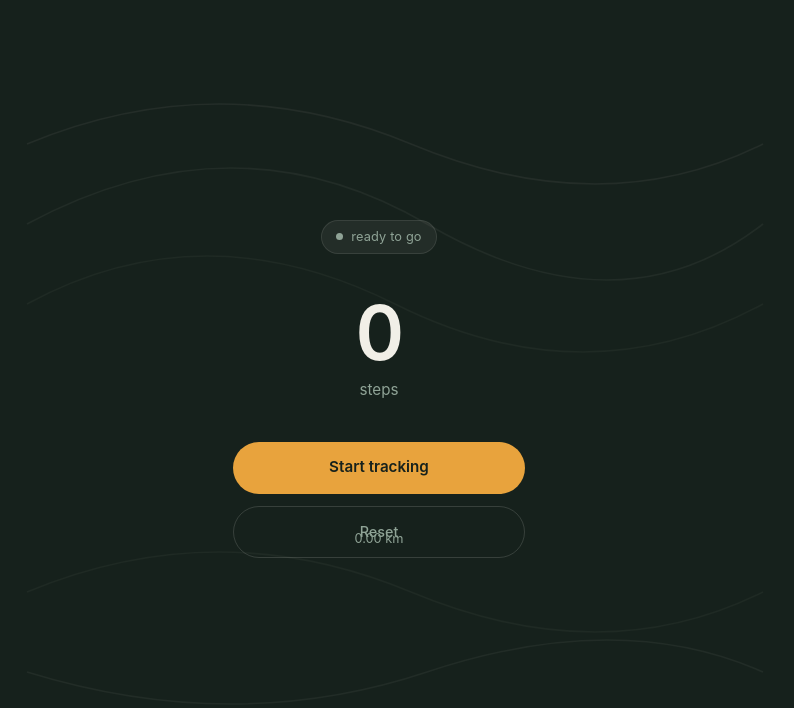
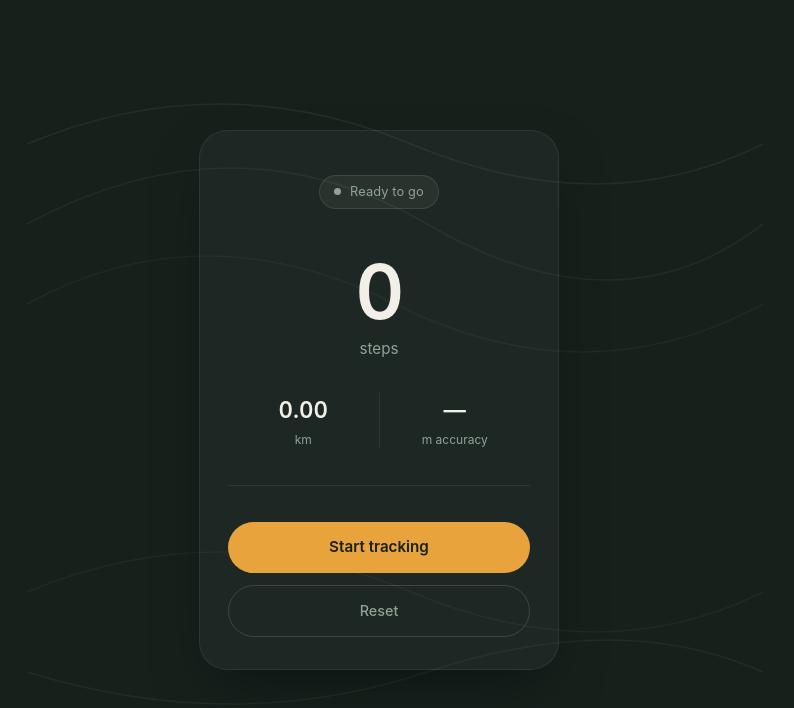
Before and after one commit to omkale1719/step_counter, a Next.js app: page / in a window 1280 px wide. Shown: the top 708 px of the page, without its empty margins (261-1055 px from the left). Built offline with nearby package versions, Linux system fonts and the light colour scheme.

Commit message:
modify files

```diff
--- a/component/StepCounter/index.tsx
+++ b/component/StepCounter/index.tsx
@@ -5,9 +5,9 @@ import { useGeoDistance } from "@/hooks/useGeoDistance";
 import WalkMap from "@/component/WalkMap";
 
 const STATUS_COPY: Record<string, string> = {
-  idle: 'ready to go',
-  listening: 'listening for movement',
-  walking: 'walking',
+  idle: 'Ready to go',
+  listening: 'Listening for movement',
+  walking: 'Walking',
 };
 
 export default function StepCounter() {
@@ -22,14 +22,15 @@ export default function StepCounter() {
   } = useStepCounter();
 
   const geo = useGeoDistance();
+  const km = geo.distanceMeters / 1000;
 
   return (
     <div style={styles.page}>
       <style>{`
         @keyframes pulseRing {
-          0%   { transform: scale(1);    opacity: 0.55; }
-          70%  { transform: scale(1.28); opacity: 0; }
-          100% { transform: scale(1.28); opacity: 0; }
+          0%   { transform: scale(1);    opacity: 0.5; }
+          70%  { transform: scale(1.3);  opacity: 0; }
+          100% { transform: scale(1.3);  opacity: 0; }
         }
 
         @keyframes driftDot {
@@ -50,115 +51,89 @@ export default function StepCounter() {
           outline-offset: 3px;
         }
 
-        .primary-btn:active {
+        .primary-btn:hover {
+          background: #F0B156;
+        }
+
+        .primary-btn-active:hover {
+          background: rgba(232, 163, 61, 0.08);
+        }
+
+        .secondary-btn:hover {
+          border-color: rgba(241, 239, 231, 0.3);
+          color: #F1EFE7;
+        }
+
+        .primary-btn:active,
+        .primary-btn-active:active,
+        .secondary-btn:active {
           transform: translateY(1px);
         }
 
-        .secondary-btn:active {
-          transform: translateY(1px);
+        @media (max-width: 380px) {
+          .stat-block {
+            padding: 0 0.75rem !important;
+          }
         }
       `}</style>
 
       {/* Faint topographic contour field */}
-      <svg
-        viewBox="0 0 400 500"
-        style={styles.contours}
-        aria-hidden="true"
-      >
-        <path
-          d="M-20 90 Q 100 40, 220 90 T 440 90"
-          fill="none"
-          stroke="#F1EFE7"
-          strokeWidth="1"
-          opacity="0.06"
-        />
-
-        <path
-          d="M-20 140 Q 110 70, 230 140 T 440 140"
-          fill="none"
-          stroke="#F1EFE7"
-          strokeWidth="1"
-          opacity="0.05"
-        />
-
-        <path
-          d="M-20 190 Q 90 130, 210 190 T 440 190"
-          fill="none"
-          stroke="#F1EFE7"
-          strokeWidth="1"
-          opacity="0.04"
-        />
-
-        <path
-          d="M-20 370 Q 100 320, 220 370 T 440 370"
-          fill="none"
-          stroke="#F1EFE7"
-          strokeWidth="1"
-          opacity="0.04"
-        />
-
-        <path
-          d="M-20 420 Q 110 460, 230 420 T 440 420"
-          fill="none"
-          stroke="#F1EFE7"
-          strokeWidth="1"
-          opacity="0.05"
-        />
+      <svg viewBox="0 0 400 500" style={styles.contours} aria-hidden="true">
+        <path d="M-20 90 Q 100 40, 220 90 T 440 90" fill="none" stroke="#F1EFE7" strokeWidth="1" opacity="0.06" />
+        <path d="M-20 140 Q 110 70, 230 140 T 440 140" fill="none" stroke="#F1EFE7" strokeWidth="1" opacity="0.05" />
+        <path d="M-20 190 Q 90 130, 210 190 T 440 190" fill="none" stroke="#F1EFE7" strokeWidth="1" opacity="0.04" />
+        <path d="M-20 370 Q 100 320, 220 370 T 440 370" fill="none" stroke="#F1EFE7" strokeWidth="1" opacity="0.04" />
+        <path d="M-20 420 Q 110 460, 230 420 T 440 420" fill="none" stroke="#F1EFE7" strokeWidth="1" opacity="0.05" />
       </svg>
 
       <div style={styles.card}>
 
         {/* Status */}
+        <div style={styles.statusRow}>
           <div style={styles.statusPill}>
             <span
               className="status-dot"
               style={{
                 ...styles.statusDot,
-              background:
-                status === 'walking'
-                  ? '#E8A33D'
-                  : '#8FA396',
-              animation:
-                status === 'walking'
-                  ? 'driftDot 0.6s ease-in-out infinite'
-                  : 'none',
+                background: status === 'walking' ? '#E8A33D' : '#8FA396',
+                animation: status === 'walking' ? 'driftDot 0.6s ease-in-out infinite' : 'none',
               }}
             />
-
             <span style={styles.statusText}>
               {STATUS_COPY[status] ?? status}
             </span>
+          </div>
         </div>
 
         {/* Steps Number */}
         <div style={styles.numberWrap}>
           {status === 'walking' && (
-            <span
-              className="pulse-ring"
-              style={styles.pulseRing}
-              aria-hidden="true"
-            />
+            <span className="pulse-ring" style={styles.pulseRing} aria-hidden="true" />
           )}
-
-          <h2 style={styles.stepNumber}>
-            {steps.toLocaleString()}
-          </h2>
+          <h2 style={styles.stepNumber}>{steps.toLocaleString()}</h2>
         </div>
-
-        <p style={styles.stepLabel}>
-          steps
-        </p>
+        <p style={styles.stepLabel}>steps</p>
 
         {/* Error */}
-        {error && (
-          <p style={styles.errorText}>
-            {error}
-          </p>
-        )}
+        {error && <p style={styles.errorText}>{error}</p>}
+
+        {/* Stats */}
+        <div style={styles.statsRow}>
+          <div className="stat-block" style={styles.statBlock}>
+            <span style={styles.statValue}>{km.toFixed(2)}</span>
+            <span style={styles.statUnit}>km</span>
+          </div>
+          <div style={styles.statDivider} />
+          <div className="stat-block" style={styles.statBlock}>
+            <span style={styles.statValue}>
+              {geo.accuracy !== null ? `±${geo.accuracy.toFixed(0)}` : '—'}
+            </span>
+            <span style={styles.statUnit}>m accuracy</span>
+          </div>
+        </div>
 
         {/* Buttons */}
         <div style={styles.actions}>
-
           {!isTracking ? (
             <button
               className="primary-btn"
@@ -172,7 +147,7 @@ export default function StepCounter() {
             </button>
           ) : (
             <button
-              className="primary-btn"
+              className="primary-btn-active"
               style={styles.primaryBtnActive}
               onClick={() => {
                 stop();
@@ -193,23 +168,12 @@ export default function StepCounter() {
           >
             Reset
           </button>
-
         </div>
 
-        {/* Distance */}
-        <p style={styles.distanceLabel}>
-          {(geo.distanceMeters / 1000).toFixed(2)} km
-          {geo.accuracy !== null &&
-            ` · ±${geo.accuracy.toFixed(0)}m accuracy`}
-        </p>
-
-        {/* Google Map */}
+        {/* Map */}
         {isTracking && (
           <div style={styles.mapWrapper}>
-            <WalkMap
-              currentPosition={geo.currentPosition}
-              path={geo.path}
-            />
+            <WalkMap currentPosition={geo.currentPosition} path={geo.path} />
           </div>
         )}
 
@@ -220,26 +184,6 @@ export default function StepCounter() {
 
 const styles: Record<string, React.CSSProperties> = {
 
-  /* Distance */
-  distanceLabel: {
-    color: '#8FA396',
-    fontSize: '0.8rem',
-    marginTop: '-1.8rem',
-    marginBottom: '2rem',
-    textAlign: 'center',
-  },
-
-  /* Map */
-  mapWrapper: {
-    width: '100%',
-    marginTop: '1rem',
-    marginBottom: '1rem',
-    borderRadius: '16px',
-    overflow: 'hidden',
-    border: '1px solid rgba(241, 239, 231, 0.1)',
-  },
-
-  /* Main Page */
   page: {
     position: 'relative',
     minHeight: '100vh',
@@ -248,12 +192,10 @@ const styles: Record<string, React.CSSProperties> = {
     alignItems: 'center',
     justifyContent: 'center',
     padding: '1.5rem',
-    fontFamily:
-      "'Inter', -apple-system, BlinkMacSystemFont, sans-serif",
+    fontFamily: "'Inter', -apple-system, BlinkMacSystemFont, sans-serif",
     overflow: 'hidden',
   },
 
-  /* Topographic Lines */
   contours: {
     position: 'absolute',
     inset: 0,
@@ -262,31 +204,37 @@ const styles: Record<string, React.CSSProperties> = {
     pointerEvents: 'none',
   },
 
-  /* Main Card */
   card: {
     position: 'relative',
     zIndex: 1,
     width: '100%',
-    maxWidth: 340,
+    maxWidth: 360,
     display: 'flex',
     flexDirection: 'column',
     alignItems: 'center',
-    padding: '2.5rem 1.5rem',
+    padding: '2.75rem 1.75rem 2rem',
+    background: 'rgba(241, 239, 231, 0.03)',
+    border: '1px solid rgba(241, 239, 231, 0.08)',
+    borderRadius: '28px',
+    boxShadow: '0 24px 60px -20px rgba(0, 0, 0, 0.5)',
   },
 
-  /* Status Pill */
+  statusRow: {
+    display: 'flex',
+    justifyContent: 'center',
+    marginBottom: '2.75rem',
+  },
+
   statusPill: {
     display: 'inline-flex',
     alignItems: 'center',
-    gap: '0.5rem',
+    gap: '0.55rem',
     padding: '0.4rem 0.9rem',
     borderRadius: 999,
     background: 'rgba(241, 239, 231, 0.06)',
     border: '1px solid rgba(241, 239, 231, 0.1)',
-    marginBottom: '2.5rem',
   },
 
-  /* Status Dot */
   statusDot: {
     width: 7,
     height: 7,
@@ -294,14 +242,12 @@ const styles: Record<string, React.CSSProperties> = {
     flexShrink: 0,
   },
 
-  /* Status Text */
   statusText: {
     color: '#8FA396',
     fontSize: '0.8rem',
     letterSpacing: '0.01em',
   },
 
-  /* Number Wrapper */
   numberWrap: {
     position: 'relative',
     display: 'flex',
@@ -309,7 +255,6 @@ const styles: Record<string, React.CSSProperties> = {
     justifyContent: 'center',
   },
 
-  /* Pulse Ring */
   pulseRing: {
     position: 'absolute',
     width: '180px',
@@ -319,10 +264,8 @@ const styles: Record<string, React.CSSProperties> = {
     animation: 'pulseRing 1.4s ease-out infinite',
   },
 
-  /* Steps Number */
   stepNumber: {
-    fontFamily:
-      "'Space Grotesk', 'Inter', sans-serif",
+    fontFamily: "'Space Grotesk', 'Inter', sans-serif",
     fontVariantNumeric: 'tabular-nums',
     fontSize: 'clamp(3.5rem, 18vw, 4.75rem)',
     fontWeight: 600,
@@ -332,15 +275,13 @@ const styles: Record<string, React.CSSProperties> = {
     letterSpacing: '-0.02em',
   },
 
-  /* Steps Label */
   stepLabel: {
     color: '#8FA396',
     fontSize: '0.95rem',
     marginTop: '0.6rem',
-    marginBottom: '2.5rem',
+    marginBottom: '2rem',
   },
 
-  /* Error */
   errorText: {
     color: '#E8614A',
     fontSize: '0.85rem',
@@ -349,7 +290,44 @@ const styles: Record<string, React.CSSProperties> = {
     maxWidth: 280,
   },
 
-  /* Buttons Container */
+  statsRow: {
+    display: 'flex',
+    alignItems: 'stretch',
+    justifyContent: 'center',
+    width: '100%',
+    marginBottom: '2.25rem',
+    paddingBottom: '2.25rem',
+    borderBottom: '1px solid rgba(241, 239, 231, 0.08)',
+  },
+
+  statBlock: {
+    display: 'flex',
+    flexDirection: 'column',
+    alignItems: 'center',
+    justifyContent: 'center',
+    gap: '0.25rem',
+    flex: 1,
+    padding: '0 1.25rem',
+  },
+
+  statDivider: {
+    width: 1,
+    background: 'rgba(241, 239, 231, 0.08)',
+  },
+
+  statValue: {
+    fontFamily: "'Space Grotesk', 'Inter', sans-serif",
+    fontVariantNumeric: 'tabular-nums',
+    fontSize: '1.4rem',
+    fontWeight: 600,
+    color: '#F1EFE7',
+  },
+
+  statUnit: {
+    fontSize: '0.75rem',
+    color: '#8FA396',
+  },
+
   actions: {
     display: 'flex',
     flexDirection: 'column',
@@ -357,7 +335,6 @@ const styles: Record<string, React.CSSProperties> = {
     width: '100%',
   },
 
-  /* Start Button */
   primaryBtn: {
     width: '100%',
     padding: '0.9rem 1.5rem',
@@ -369,10 +346,9 @@ const styles: Record<string, React.CSSProperties> = {
     fontSize: '0.95rem',
     fontWeight: 600,
     cursor: 'pointer',
-    transition: 'transform 0.1s ease',
+    transition: 'background 0.15s ease, transform 0.1s ease',
   },
 
-  /* Stop Button */
   primaryBtnActive: {
     width: '100%',
     padding: '0.9rem 1.5rem',
@@ -384,10 +360,9 @@ const styles: Record<string, React.CSSProperties> = {
     fontSize: '0.95rem',
     fontWeight: 600,
     cursor: 'pointer',
-    transition: 'transform 0.1s ease',
+    transition: 'background 0.15s ease, transform 0.1s ease',
   },
 
-  /* Reset Button */
   secondaryBtn: {
     width: '100%',
     padding: '0.9rem 1.5rem',
@@ -399,6 +374,14 @@ const styles: Record<string, React.CSSProperties> = {
     fontSize: '0.9rem',
     fontWeight: 500,
     cursor: 'pointer',
-    transition: 'transform 0.1s ease',
+    transition: 'border-color 0.15s ease, color 0.15s ease, transform 0.1s ease',
+  },
+
+  mapWrapper: {
+    width: '100%',
+    marginTop: '1.5rem',
+    borderRadius: '16px',
+    overflow: 'hidden',
+    border: '1px solid rgba(241, 239, 231, 0.1)',
   },
 };
--- a/component/WalkMap/index.tsx
+++ b/component/WalkMap/index.tsx
@@ -70,9 +70,9 @@ export default function WalkMap({ currentPosition, path }: WalkMapProps) {
   if (!apiKey) {
     return (
       <div style={styles.messageBox}>
-        Google Maps API key सेट नाही.
+        There Is An Issue of Google Maps API key
         <br />
-        `.env.local` check करा.
+        Please Check `.env.local`
       </div>
     );
   }
@@ -80,7 +80,7 @@ export default function WalkMap({ currentPosition, path }: WalkMapProps) {
   if (!currentPosition) {
     return (
       <div style={styles.messageBox}>
-        📍 Location मिळण्याची वाट बघतोय...
+        📍 Location is loading...
       </div>
     );
   }
```
Lines whose indentation alone changed are shown as unchanged.
